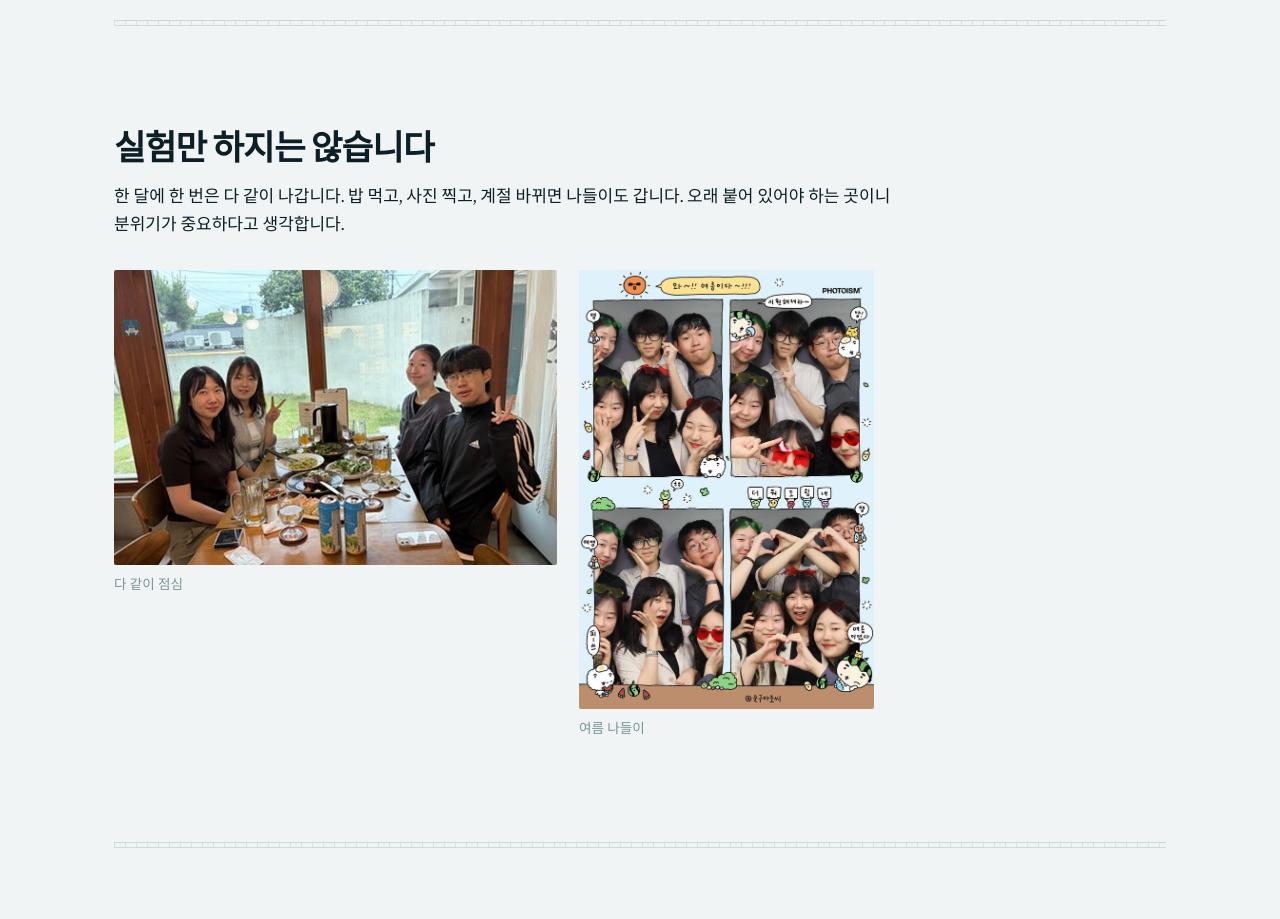
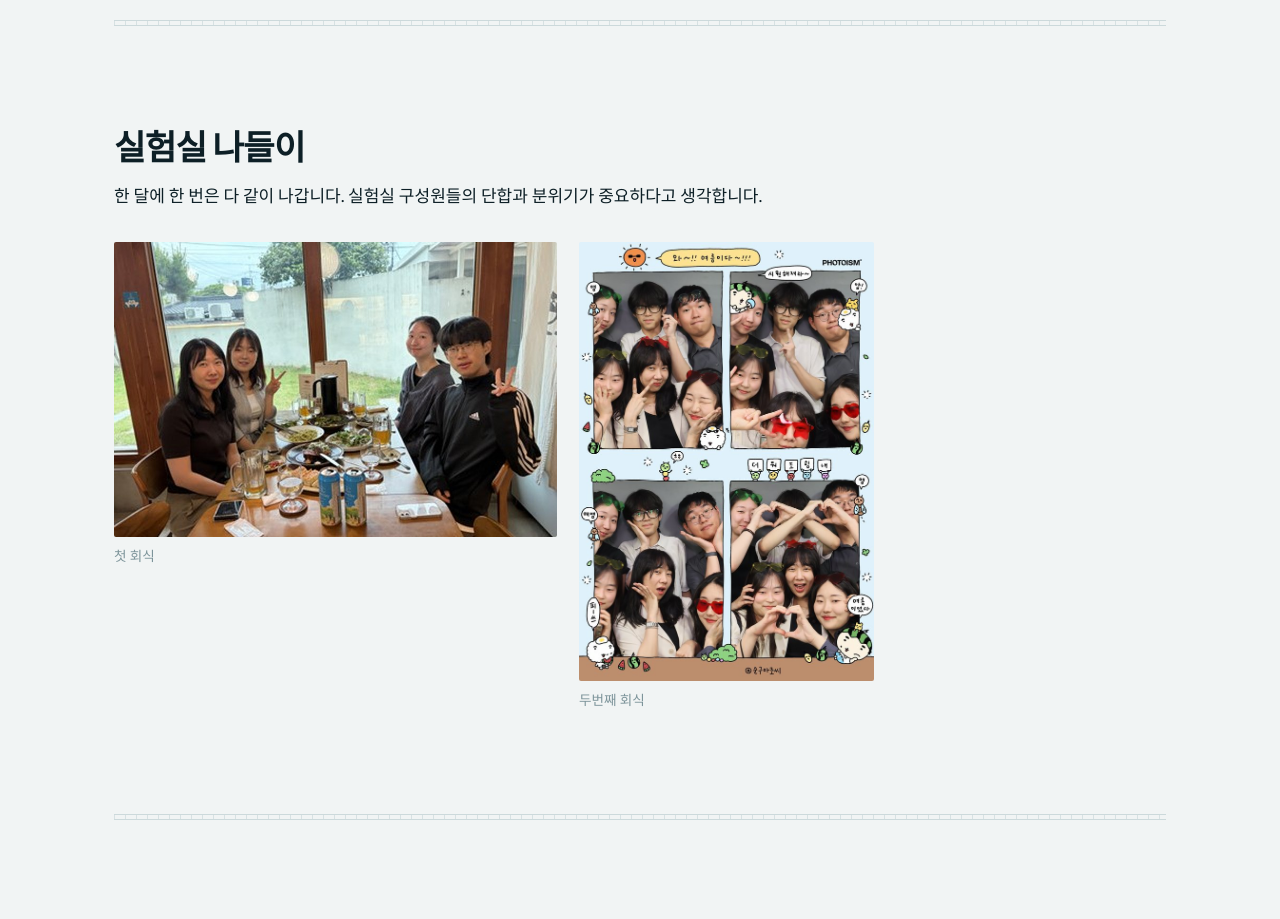
Before and after one commit to csu-bend/lab-website, a plain HTML site: page join.html in a window 1280 px wide. Shown: the part 2160-3079 px from the top of the page. Drawn offline with Linux system fonts and the light colour scheme.

Commit message:
Update join.html

```diff
--- a/join.html
+++ b/join.html
@@ -89,7 +89,7 @@
           <li>이력서(CV)와 사진</li>
           <li>성적증명서 — 대학원 지원자는 학부 성적증명서</li>
         </ul>
-        <p>메일 대신 연구실에 들러서 이야기부터 나누셔도 좋습니다.</p>
+        <p>메일 후 연구실에 들러서 이야기 나누셔도 좋습니다.</p>
         <a class="btn btn-solid" href="mailto:leehs@chosun.ac.kr">메일 보내기</a>
       </div>
     </div>
@@ -131,19 +131,19 @@
 
   <section class="section">
     <div class="wrap">
-      <h2>실험만 하지는 않습니다</h2>
+      <h2>실험실 나들이</h2>
       <p class="narrow">
-        한 달에 한 번은 다 같이 나갑니다. 밥 먹고, 사진 찍고, 계절 바뀌면 나들이도 갑니다.
-        오래 붙어 있어야 하는 곳이니 분위기가 중요하다고 생각합니다.
+        한 달에 한 번은 다 같이 나갑니다.
+        실험실 구성원들의 단합과 분위기가 중요하다고 생각합니다.
       </p>
       <div class="gallery">
         <figure class="shot">
           <img src="assets/img/team-dinner.jpg" alt="연구실 구성원 식사 모임" loading="lazy">
-          <figcaption>다 같이 점심</figcaption>
+          <figcaption>첫 회식</figcaption>
         </figure>
         <figure>
           <img src="assets/img/team-photobooth.jpg" alt="연구실 구성원 네컷 사진" loading="lazy">
-          <figcaption>여름 나들이</figcaption>
+          <figcaption>두번째 회식</figcaption>
         </figure>
       </div>
     </div>
```
